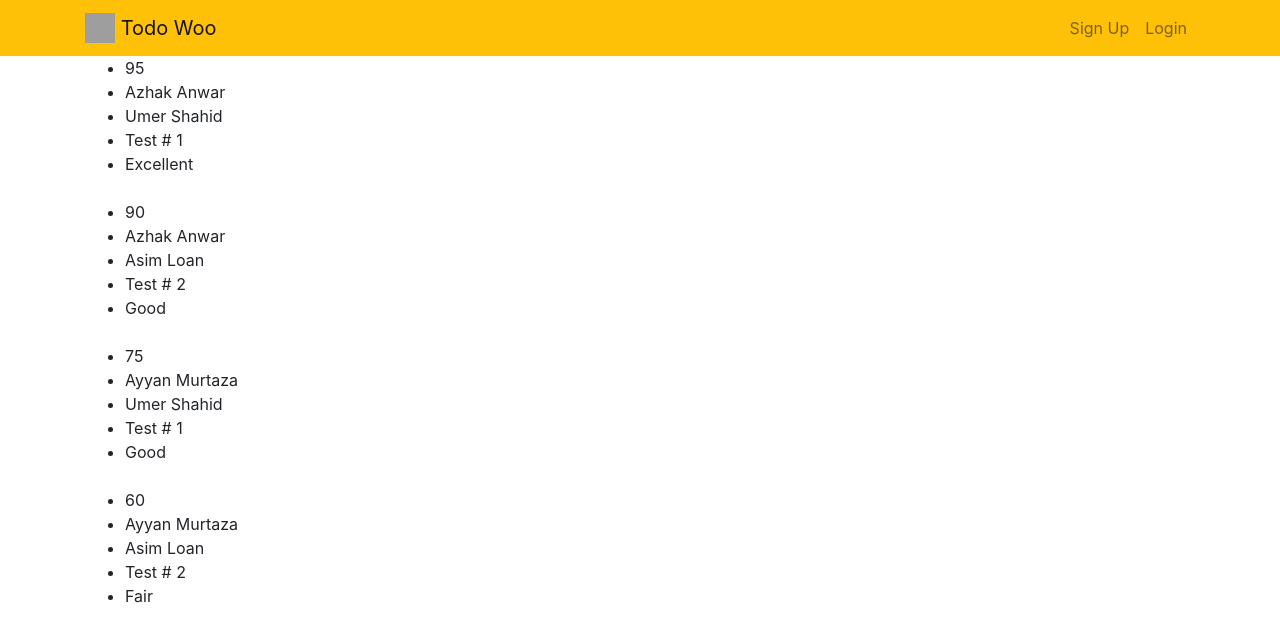
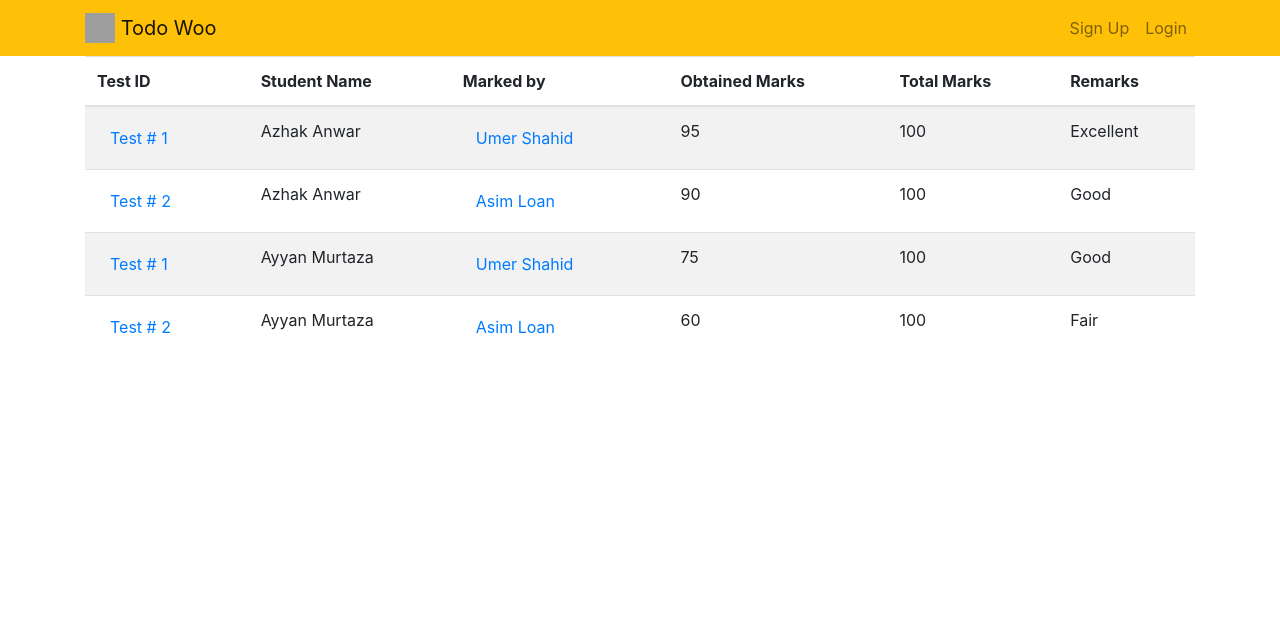
Before and after one commit to AzhakAnwar/db-project, a Django app: template test_conducts/templates/tests.html in a window 1280 px wide. Shown: the top 642 px of the page. Run offline with Django 3.2, Linux system fonts and the light colour scheme; the template is opened without the code that fills it: values that come from a table or form of the project are taken from there, others are empty; data comes from the database, SQL or seed files in the repository; both versions use the stored data as it was after the commit; some libraries are stand-ins or nearby versions; grey boxes are pictures that could not be loaded.

Commit message:
Test Conducts Left

```diff
--- a/test_conducts/templates/tests.html
+++ b/test_conducts/templates/tests.html
@@ -1,9 +1,87 @@
 {% extends "base.html" %}
 
 {% block content %}
+{% if tests %}
+<table class="table table-striped table-hover">
+    <thead>
+        <tr>
+            <th scope="col">Test ID</th>
+            <th scope="col">Student Name</th>
+            <th scope="col">Marked by</th>
+            <th scope="col">Obtained Marks</th>
+            <th scope="col">Total Marks</th>
+            <th scope="col">Remarks</th>
+        </tr>
+    </thead>
+    <tbody>
+        {% for test in tests %}
+        <tr>
+            <td>
+                <form method="POST">
+                    {% csrf_token %}
+                    <input type="hidden" name="test_detail" value="{{test.test_id}}">
+                    <button class="btn btn-link">{{test.test_id}}</button>
+                </form>
+
+            </td>
+            <td>{{test.student_id}}</td>
+            <td>
+                <form method="POST">
+                    {% csrf_token %}
+                    <input type="hidden" name="instructor" value="{{test.teacher_id}}">
+                    <button class="btn btn-link">{{test.teacher_id}}</button>
+                </form>
+            </td>
+            <td>{{test.obtained_marks}}</td>
+            <td>100</td>
+            <td>{{test.remarks}}</td>
+        </tr>
+        {% endfor %}
+    </tbody>
+</table>
+{% elif instructor %}
+<table class="table table-striped table-hover">
+    <thead>
+        <tr>
+            <th scope="col">Instructor Name</th>
+            <th scope="col">Phone No.</th>
+        </tr>
+    </thead>
+    <tbody>
+        {% for i in instructor %}
+        <tr>
+            <td>{{i.name}}</td>
+            <td>{{i.phone}}</td>
+        </tr>
+        {% endfor %}
+    </tbody>
+</table>
+{% elif test %}
+<table class="table table-striped table-hover">
+    <thead>
+        <tr>
+            <th scope="col">Test ID</th>
+            <th scope="col">Subject</th>
+            <th scope="col">Total Marks</th>
+            <th scope="col">Date</th>
+        </tr>
+    </thead>
+    <tbody>
+        {% for i in test %}
+        <tr>
+            <td>{{i.test_id}}</td>
+            <td>{{i.subject}}</td>
+            <td>{{i.total_marks}}</td>
+            <td>{{i.date|date:'M j Y'}}</td>
+        </tr>
+        {% endfor %}
+    </tbody>
+</table>
+{% endif %}
+{% comment %}
 <ul>
     {% for test in tests %}
-<li>{{test.obtained_marks}}</li>
+    <li></li>
     <li>{{test.student_id}}</li>
     <li>{{test.teacher_id}}</li>
     <li>{{test.test_id}}</li>
@@ -12,5 +90,6 @@
 
     {% endfor %}
 </ul>
+{% endcomment %}
 
 {% endblock %}
--- a/test_conducts/urls.py
+++ b/test_conducts/urls.py
@@ -3,4 +3,5 @@ from . import views
 
 urlpatterns=[
     path('', views.tests, name='tests'),
+    path('instructor/', views.instructor, name='instructor'),
 ]
```
Also changed, not shown: test_conducts/templates/instructor.html (added, +19 -0 lines), test_conducts/views.py (+33 -9 lines), db.sqlite3, test_conducts/migrations/0001_initial.py, users/migrations/0001_initial.py, users/migrations/0002_auto_20210127_1823.py (deleted), users/migrations/0003_auto_20210128_0034.py (deleted). Lines whose indentation alone changed are shown as unchanged.
